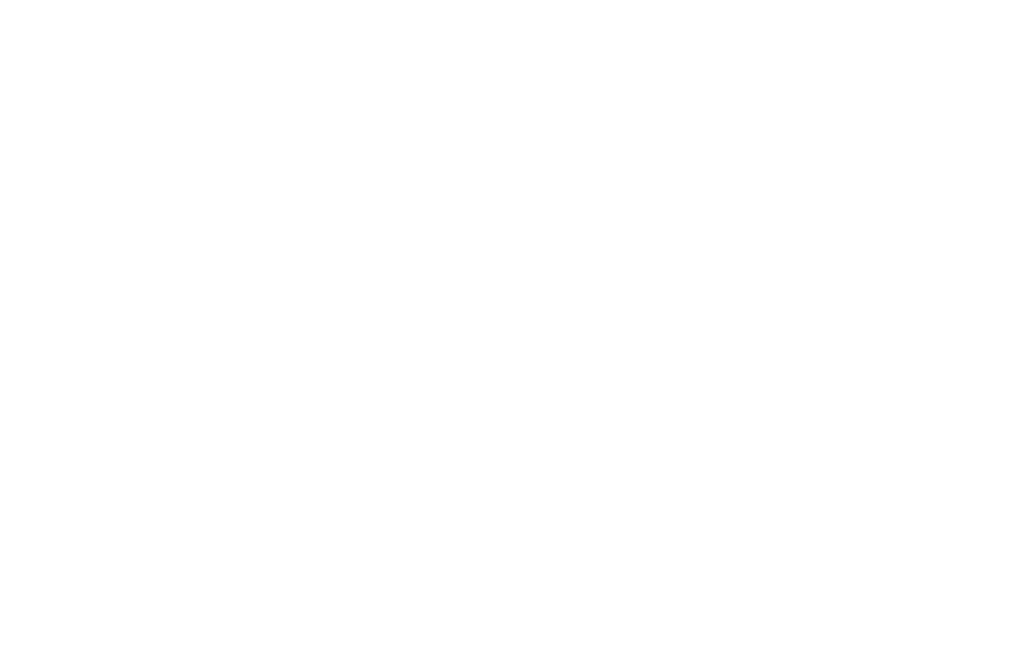
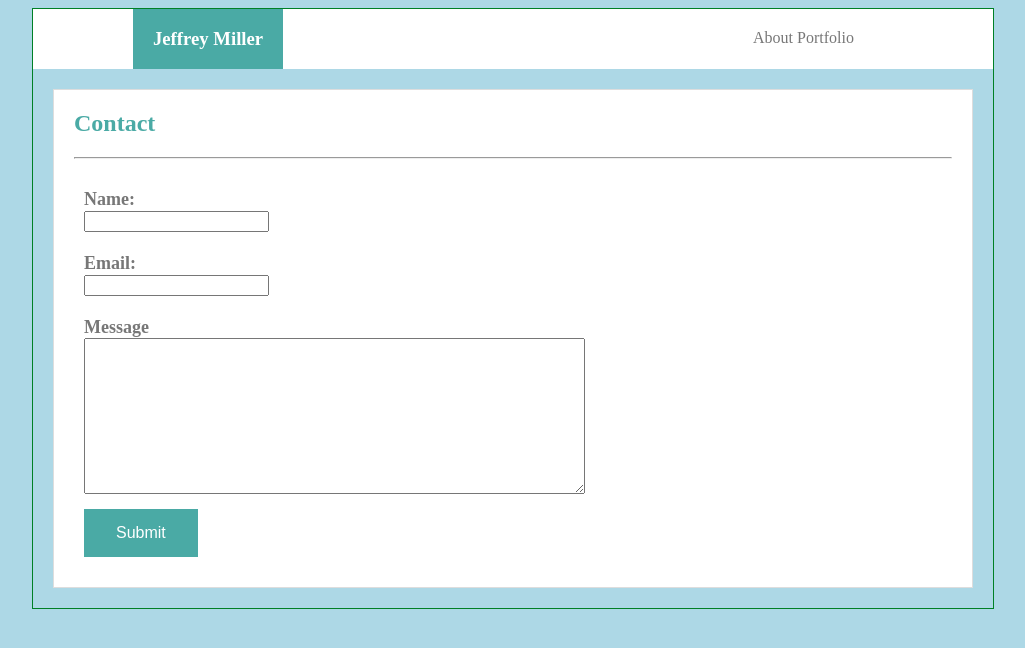
Before and after one commit to jamiller445/Basic-Portfolio, a plain HTML site: page contact.html in a window 1280 px wide. Shown: the whole page, without its empty margins (127-1152 px from the left). Drawn offline with Linux system fonts and the light colour scheme.

Commit message:
update-1-25Oct18

```diff
--- a/assets/css/style.css
+++ b/assets/css/style.css
@@ -10,6 +10,11 @@
     /* border-style:solid; */
     /* border-color:#dddddd; */
 /* } */
+
+a {
+    text-decoration:none;
+    color:#777777;
+}
 
 body{
     background:lightblue;
@@ -30,6 +35,11 @@ body{
     padding-right: 30px;
 }
 
+form{
+    margin:30px;
+    font-size: large;
+}
+
 #container {
     margin:0 auto;
     width:960px;
@@ -42,13 +52,15 @@ body{
 
 #about-me {
     margin:0 auto;
-    width:90%;
+    /* width:90%; */
+    width:960;
     background:#ffffff;
     border-style:solid;
     border-color:#dddddd;
     border-width: thin;
     float:center;
-    margin-top:20px;
+    /* margin-top:20px; */
+    margin:20px;
     height:98%;
     /* margin-right:100px; */
     /* margin-left:100px; */
@@ -62,8 +74,10 @@ body{
 }
 
 #main {
+    color:#777777;
     margin:0 auto;
     width=960px;
+    margin-bottom:10px;
     /* background:rgba(255, 255, 255, 0.603); */
     /* border-style:solid; */
     /* border-color:#dddddd; */
@@ -75,7 +89,7 @@ body{
     /* display:inline-block; */
     margin: 0 auto;
     /* margin-left:20px; */
-    background: #91aac7;
+    background: #ffffff;
     /* width: 90%; */
     height:60px;
 }
@@ -101,9 +115,14 @@ body{
 }
 
 #nav-box {
-    display:inline-block;
+    /* display:inline-block; */
+    /* background:gray; */
+    text-decoration: none;
+    /* margin:0 auto; */
+    /* text-align:center; */
+    margin-right:40px;
     float:right;
-    background:gray;
+    padding-top:20px;
     padding-left:5px;
     width:200px;
     height:60px;
@@ -111,11 +130,25 @@ body{
 
 #footer {
 /* display:inline-block; */
-margin: 0 auto;
+/* margin: 0 auto; */
 /* margin-left:20px; */
+margin:top 5px;
 background: #91aac7;
 /* width: 90%; */
+width:960px;
 height:60px;
+}
+
+#submit-button {
+    margin-top: 10px;
+    background-color: #4aaaa5;
+    border: none;
+    color: white;
+    padding: 15px 32px;
+    text-align: center;
+    text-decoration: none;
+    /* display: inline-block; */
+    font-size: 16px;
 }
 
 /* #nav-buttons { */
--- a/contact.html
+++ b/contact.html
@@ -0,0 +1,44 @@
+<!-- Basic-Portfolio/contact.html -->
+
+<!DOCTYPE html>
+<html>
+    <head>
+        <meta charset="UTF-8">
+        <link rel="stylesheet" type="text/css" href="assets/css/style.css">
+        <title>Jeffrey (Jeff) Miller </title>
+        <style></style>
+    </head>
+
+    <body>
+
+        <div id="container">
+        <section id="nav-bar">
+            <div id="name-box">
+                <div id="name"><h3>Jeffrey Miller</h3></div>
+            </div>
+            <div id="nav-box">
+                <!-- <div id="nav-links"></div> -->
+                <a href="index.html">About</a>
+                <a href="contact.html"></a>
+                <a href="portfolio.html">Portfolio</a>
+                <!-- <div id="nav-buttons">Nav buttons go here</div> -->
+            </div>
+        </section>
+        <!-- </div> -->
+        <div id="main">
+            <div id="about-me">
+                <header id="about-me-header">
+                    <h2>Contact</h2>
+                    <hr>
+                </header>
+
+                <form id="contactform">
+                    <strong>Name:</strong><br>
+                    <!-- <label for="name">Name</label> -->
+                    <input type="text" name="name"><br><br>
+                    <strong>Email:</strong><br>
+                    <input type="email" name="email"><br><br>
+                    <strong>Message</strong><br>
+                    <textarea id="message" rows="10" cols="60"></textarea><br>
+                    <input type="submit" id= "submit-button"value='Submit'>
+                </form>
```
Also changed, not shown: index.html (+4 -3 lines), portfolio.html (+30 -0 lines).
